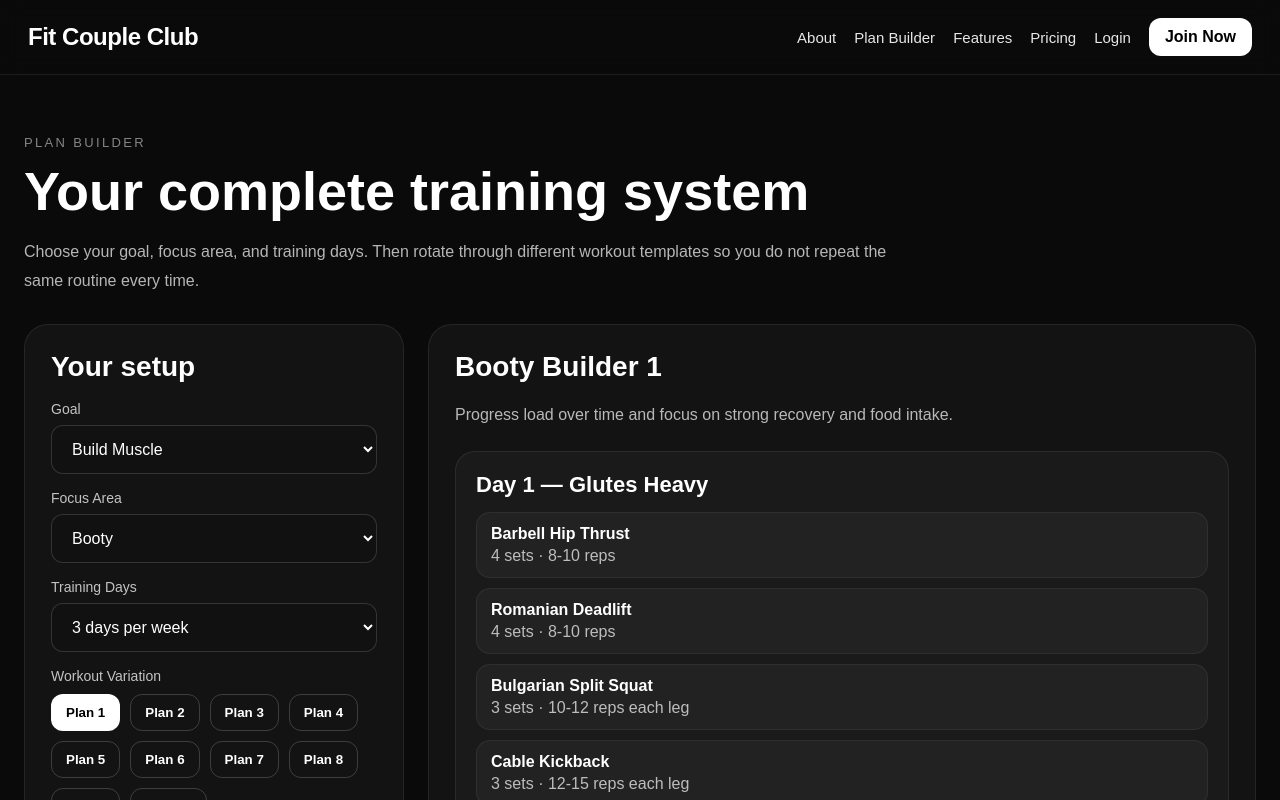
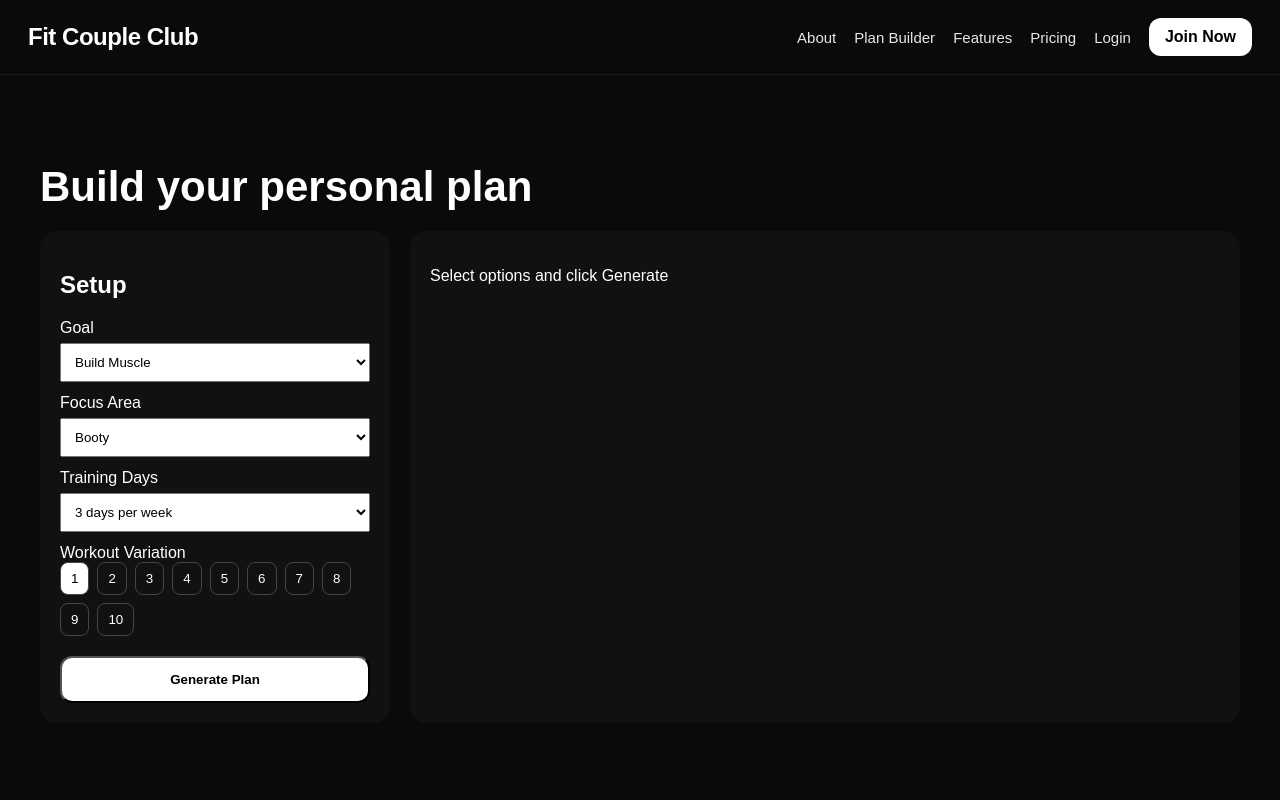
Before and after one commit to nielsvdz-ops/fit-couple-club, a Next.js app: page /plan-builder in a window 1280 px wide. Shown: the top 800 px of the page. Built offline with nearby package versions, Linux system fonts and the light colour scheme.

Commit message:
Update page.js

```diff
--- a/app/plan-builder/page.js
+++ b/app/plan-builder/page.js
@@ -1,6 +1,6 @@
 "use client";
 
-import { useMemo, useState } from "react";
+import { useState } from "react";
 import Navbar from "../../components/Navbar";
 import {
   GOALS,
@@ -9,63 +9,92 @@ import {
   generateWorkoutSystem,
 } from "../../lib/workoutPlans";
 
+// goal → allowed focus mapping
+const FOCUS_BY_GOAL = {
+  "Lose Fat": ["Full Body", "Abs"],
+  "Build Muscle": ["Booty", "Legs", "Upper Body", "Full Body"],
+  "Tone & Shape Body": ["Booty", "Abs", "Full Body"],
+  "Maintain Athletic Lifestyle": ["Full Body", "Upper Body", "Legs"],
+  "Beginner Body Reset": ["Full Body"],
+};
+
 export default function PlanBuilderPage() {
   const [goal, setGoal] = useState("Build Muscle");
   const [focus, setFocus] = useState("Booty");
   const [days, setDays] = useState(3);
   const [templateIndex, setTemplateIndex] = useState(0);
 
-  const plan = useMemo(() => {
-    return generateWorkoutSystem({
+  const [plan, setPlan] = useState(null);
+
+  const allowedFocus = FOCUS_BY_GOAL[goal];
+
+  function generatePlan() {
+    const newPlan = generateWorkoutSystem({
       goal,
       focus,
       days,
       templateIndex,
     });
-  }, [goal, focus, days, templateIndex]);
+
+    setPlan(newPlan);
+  }
 
   return (
     <main style={main}>
       <Navbar />
 
       <div style={container}>
-        <div style={{ marginBottom: "28px" }}>
-          <div style={eyebrow}>Plan Builder</div>
-          <h1 style={title}>Your complete training system</h1>
-          <p style={subtitle}>
-            Choose your goal, focus area, and training days. Then rotate through different workout templates so you do not repeat the same routine every time.
-          </p>
-        </div>
+        <h1 style={title}>Build your personal plan</h1>
 
         <div style={grid}>
           <div style={panel}>
-            <h2 style={panelTitle}>Your setup</h2>
+            <h2>Setup</h2>
 
             <label style={label}>Goal</label>
-            <select value={goal} onChange={(e) => setGoal(e.target.value)} style={input}>
-              {GOALS.map((item) => (
-                <option key={item}>{item}</option>
+            <select
+              value={goal}
+              onChange={(e) => {
+                const newGoal = e.target.value;
+                setGoal(newGoal);
+
+                // auto-fix focus if invalid
+                if (!FOCUS_BY_GOAL[newGoal].includes(focus)) {
+                  setFocus(FOCUS_BY_GOAL[newGoal][0]);
+                }
+              }}
+              style={input}
+            >
+              {GOALS.map((g) => (
+                <option key={g}>{g}</option>
               ))}
             </select>
 
             <label style={label}>Focus Area</label>
-            <select value={focus} onChange={(e) => setFocus(e.target.value)} style={input}>
-              {FOCUS_AREAS.map((item) => (
-                <option key={item}>{item}</option>
+            <select
+              value={focus}
+              onChange={(e) => setFocus(e.target.value)}
+              style={input}
+            >
+              {allowedFocus.map((f) => (
+                <option key={f}>{f}</option>
               ))}
             </select>
 
             <label style={label}>Training Days</label>
-            <select value={days} onChange={(e) => setDays(Number(e.target.value))} style={input}>
-              {TRAINING_DAYS.map((item) => (
-                <option key={item} value={item}>
-                  {item} days per week
+            <select
+              value={days}
+              onChange={(e) => setDays(Number(e.target.value))}
+              style={input}
+            >
+              {TRAINING_DAYS.map((d) => (
+                <option key={d} value={d}>
+                  {d} days per week
                 </option>
               ))}
             </select>
 
             <label style={label}>Workout Variation</label>
-            <div style={{ display: "flex", gap: "10px", flexWrap: "wrap", marginTop: "10px" }}>
+            <div style={{ display: "flex", gap: "8px", flexWrap: "wrap" }}>
               {[0,1,2,3,4,5,6,7,8,9].map((i) => (
                 <button
                   key={i}
@@ -76,33 +105,38 @@ export default function PlanBuilderPage() {
                     color: templateIndex === i ? "black" : "white",
                   }}
                 >
-                  Plan {i + 1}
+                  {i + 1}
                 </button>
               ))}
             </div>
+
+            <button onClick={generatePlan} style={generateBtn}>
+              Generate Plan
+            </button>
           </div>
 
           <div style={panel}>
-            <h2 style={panelTitle}>{plan.title}</h2>
-            <p style={subtitle}>{plan.note}</p>
+            {!plan && <p>Select options and click Generate</p>}
 
-            <div style={{ display: "grid", gap: "18px", marginTop: "22px" }}>
-              {plan.split.map((dayBlock) => (
-                <div key={dayBlock.day} style={dayCard}>
-                  <div style={dayTitle}>{dayBlock.day}</div>
-                  <div style={{ display: "grid", gap: "10px", marginTop: "14px" }}>
-                    {dayBlock.exercises.map(([exercise, sets, reps]) => (
-                      <div key={exercise} style={exerciseRow}>
-                        <div style={{ fontWeight: "700" }}>{exercise}</div>
-                        <div style={{ color: "rgba(255,255,255,0.7)", marginTop: "4px" }}>
-                          {sets} · {reps}
-                        </div>
+            {plan && (
+              <>
+                <h2>{plan.title}</h2>
+                <p style={subtitle}>{plan.note}</p>
+
+                {plan.split.map((day) => (
+                  <div key={day.day} style={dayCard}>
+                    <h3>{day.day}</h3>
+
+                    {day.exercises.map(([name, sets, reps]) => (
+                      <div key={name} style={exerciseRow}>
+                        <strong>{name}</strong>
+                        <div>{sets} • {reps}</div>
                       </div>
                     ))}
                   </div>
-                </div>
-              ))}
-            </div>
+                ))}
+              </>
+            )}
           </div>
         </div>
       </div>
@@ -110,95 +144,25 @@ export default function PlanBuilderPage() {
   );
 }
 
-const main = {
-  minHeight: "100vh",
-  background: "#0a0a0a",
-  color: "white",
+const generateBtn = {
+  marginTop: "20px",
+  padding: "14px",
+  width: "100%",
+  borderRadius: "12px",
+  background: "white",
+  color: "black",
+  fontWeight: "700",
+  cursor: "pointer",
 };
 
-const container = {
-  maxWidth: "1250px",
-  margin: "0 auto",
-  padding: "60px 24px 90px",
-};
-
-const eyebrow = {
-  fontSize: "13px",
-  textTransform: "uppercase",
-  letterSpacing: "0.18em",
-  color: "rgba(255,255,255,0.5)",
-};
-
-const title = {
-  fontSize: "54px",
-  margin: "10px 0 12px",
-};
-
-const subtitle = {
-  color: "rgba(255,255,255,0.7)",
-  lineHeight: 1.8,
-  maxWidth: "900px",
-};
-
-const grid = {
-  display: "grid",
-  gridTemplateColumns: "minmax(320px, 380px) minmax(0, 1fr)",
-  gap: "24px",
-};
-
-const panel = {
-  background: "rgba(255,255,255,0.04)",
-  border: "1px solid rgba(255,255,255,0.08)",
-  borderRadius: "24px",
-  padding: "26px",
-};
-
-const panelTitle = {
-  fontSize: "28px",
-  margin: "0 0 18px",
-};
-
-const label = {
-  display: "block",
-  marginTop: "16px",
-  marginBottom: "8px",
-  color: "rgba(255,255,255,0.75)",
-  fontSize: "14px",
-};
-
-const input = {
-  width: "100%",
-  padding: "14px 16px",
-  borderRadius: "12px",
-  border: "1px solid rgba(255,255,255,0.15)",
-  background: "#111",
-  color: "white",
-  fontSize: "16px",
-};
-
-const variationButton = {
-  padding: "10px 14px",
-  borderRadius: "12px",
-  border: "1px solid rgba(255,255,255,0.18)",
-  cursor: "pointer",
-  fontWeight: "700",
-};
-
-const dayCard = {
-  background: "rgba(255,255,255,0.03)",
-  border: "1px solid rgba(255,255,255,0.08)",
-  borderRadius: "20px",
-  padding: "20px",
-};
-
-const dayTitle = {
-  fontSize: "22px",
-  fontWeight: "800",
-};
-
-const exerciseRow = {
-  padding: "12px 14px",
-  borderRadius: "14px",
-  background: "rgba(255,255,255,0.04)",
-  border: "1px solid rgba(255,255,255,0.06)",
-};
+const main = { minHeight: "100vh", background: "#0a0a0a", color: "white" };
+const container = { maxWidth: "1200px", margin: "0 auto", padding: "60px 20px" };
+const grid = { display: "grid", gridTemplateColumns: "350px 1fr", gap: "20px" };
+const panel = { background: "#111", padding: "20px", borderRadius: "16px" };
+const label = { marginTop: "12px", display: "block" };
+const input = { width: "100%", padding: "10px", marginTop: "6px" };
+const variationButton = { padding: "8px 10px", borderRadius: "8px", border: "1px solid #444" };
+const dayCard = { marginTop: "16px", padding: "16px", background: "#1a1a1a", borderRadius: "12px" };
+const exerciseRow = { marginTop: "8px" };
+const title = { fontSize: "42px", marginBottom: "20px" };
+const subtitle = { color: "#aaa" };
```
